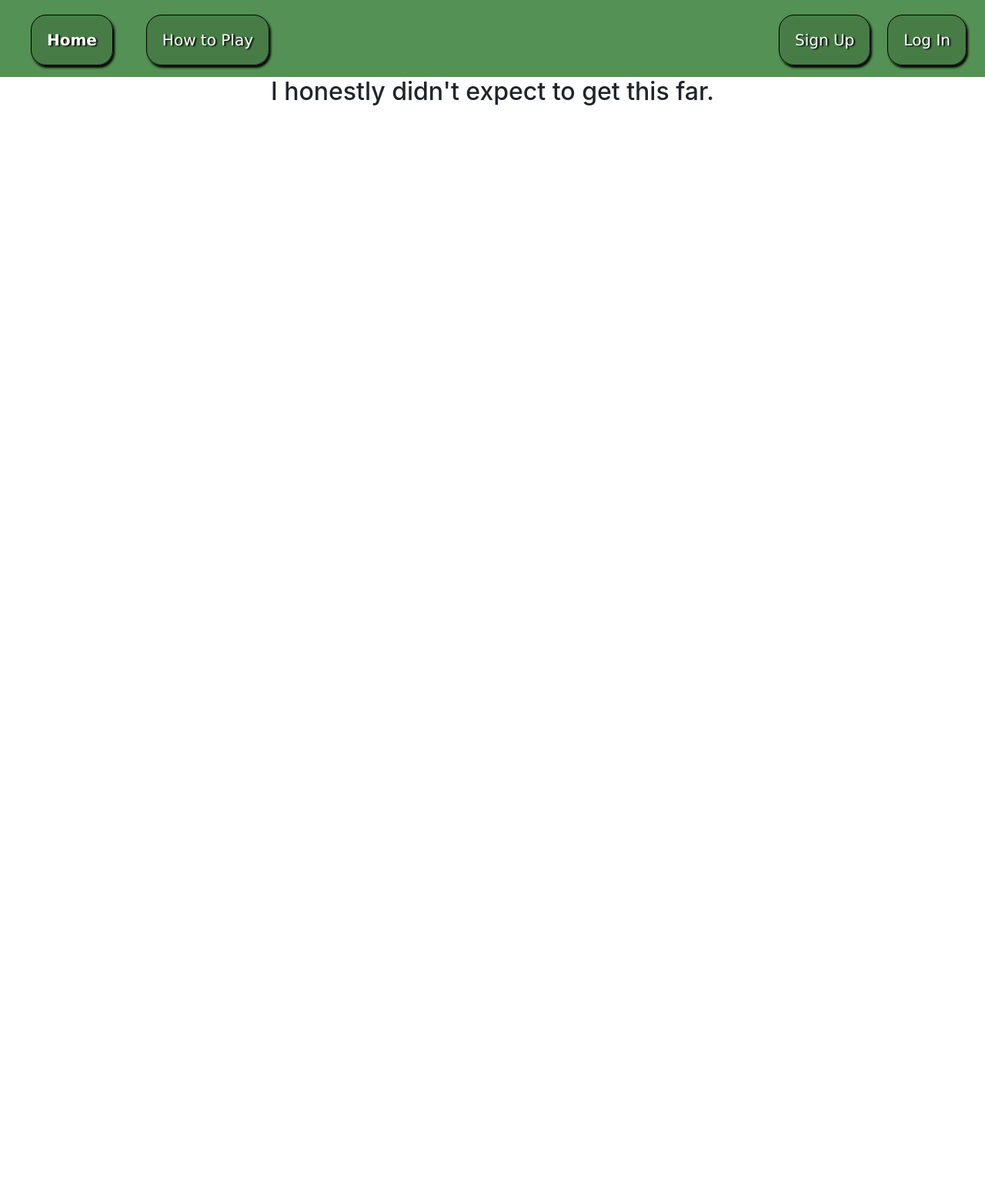
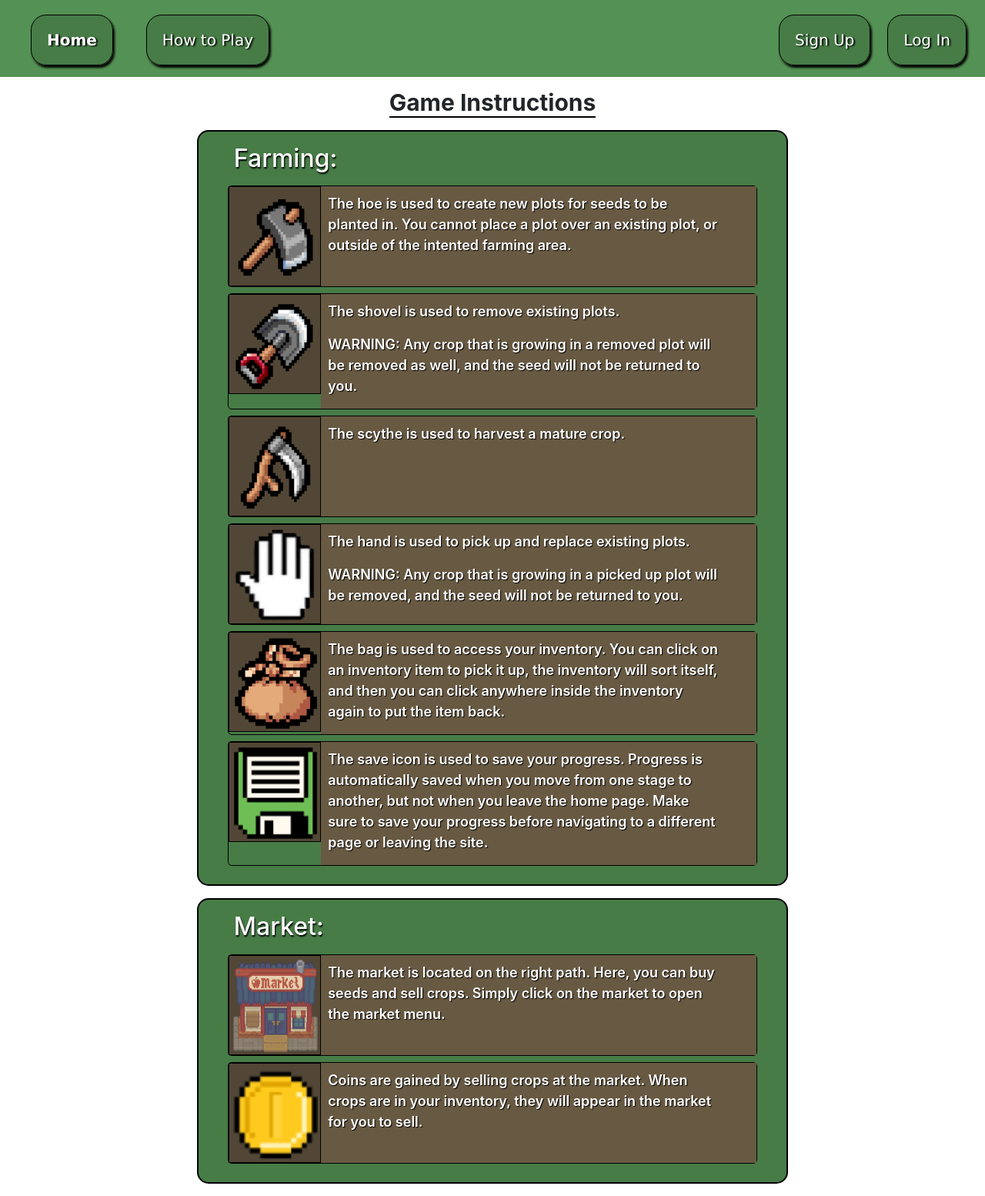
Before and after one commit to IsaiahMars/My-Projects, a Flask app: page /how-to-play in a window 1280 px wide. Shown: the whole page at 77% size. Before the commit the page ends 137 px from the top, so only its background shows below. Run offline with Flask 3, Linux system fonts and the light colour scheme; some libraries are stand-ins or nearby versions.

Commit message:
Update 5

```diff
--- a/2D Farming Game (Python, JavaScript)/client/static/css/base.css
+++ b/2D Farming Game (Python, JavaScript)/client/static/css/base.css
@@ -1,4 +1,3 @@
-
 
 /* ----------------------  */
 /*     CSS FOR NAVBAR      */
@@ -284,9 +283,9 @@
     font-size: 18px;
 }
 
-/* CSS FOR USER INFO FORM    */
-/* ------------------------- */
-/* CSS FOR PASSWORD MODAL    */
+/* CSS FOR USER INFO FORM  */
+/* ----------------------- */
+/* CSS FOR PASSWORD MODAL  */
 .account-settings-form .form-item .form-item-input #passwordModal {
     width: 170px;
     border: 1px solid black;
@@ -337,9 +336,9 @@
     font-style: Verdana;
     font-size: 18px;
 }
-/* CSS FOR PASSWORD MODAL */
-/* ------------------     */
-/* CSS FOR DELETE ACCOUNT MODAL    */
+/* CSS FOR PASSWORD MODAL       */
+/* ---------------------------  */
+/* CSS FOR DELETE ACCOUNT MODAL */
 .delete-account {
     margin: 1em 1em;
     width: 160px;
@@ -386,9 +385,9 @@
     font-size: 18px;
 }
 
-/* CSS FOR DELETE ACCOUNT MODAL    */
-/* ----------------------------    */
-/* CSS FOR HOME PAGE               */
+/* CSS FOR DELETE ACCOUNT MODAL */
+/* ---------------------------- */
+/* CSS FOR HOME PAGE            */
 
 .main-canvas{
     width: 1080px;
@@ -434,9 +433,9 @@
     outline: none;
 }
 
-/* CSS FOR HOME PAGE               */
-/* ----------------------------    */
-/* CSS FOR PATH LEFT PAGE          */
+/* CSS FOR HOME PAGE      */
+/* ---------------------  */
+/* CSS FOR PATH LEFT PAGE */
 
 .path-left-canvas{
     width: 1080px;
@@ -556,9 +555,9 @@
     display: none;
 }
 
-/* CSS FOR PATH LEFT PAGE          */
-/* ----------------------------    */
-/* CSS FOR PATH RIGHT PAGE         */
+/* CSS FOR PATH LEFT PAGE  */
+/* ----------------------- */
+/* CSS FOR PATH RIGHT PAGE */
 
 .path-right-canvas{
     width: 1080px;
@@ -769,4 +768,76 @@ input::-webkit-inner-spin-button {
 #market, #marketHover {
     display: none;
 }
-/* CSS FOR PATH RIGHT PAGE         */
+/* CSS FOR PATH RIGHT PAGE  */
+/* ------------------------ */
+/* CSS FOR INSTRUCTION PAGE */
+
+.instructions-header{
+    display: flex;
+    width: fit-content;
+    border-bottom: 2px solid black;
+    font-size: 30px;
+    margin: .5em auto;
+    font-style: Verdana;
+    font-weight: 700;
+}
+
+.instruction-container{
+    width: 60vw;
+    margin: 1em auto;
+    padding-bottom: 1em;
+    border: 2px solid black;
+    border-radius: 15px;
+    background: rgb(71, 124, 71);
+}
+
+.instruction-container .instruction-subheader{
+    margin: .5em 0;
+    margin-left: 6%;
+    font-style: Verdana;
+    color: white;
+    text-shadow: black 1px 2px 2px;
+}
+
+
+
+.instruction-container .instruction{
+    display: flex;
+    flex-direction: row;
+    width: 90%;
+    margin: .5em auto;
+    border: 1px solid black;
+    border-radius: 5px;
+}
+
+.instruction-container .instruction .instruction-img{
+    width: 120px;
+    height: 130px;
+    border: 1px solid black;
+    background: rgb(82, 71, 54);
+}
+
+.instruction-container .instruction img{
+    padding: .3em;
+    height: 130px;
+    width: 120px;
+    display: flex;
+    margin: auto;
+}
+
+.instruction-container .instruction .instruction-body {
+    background: rgb(104, 89, 66);
+    width: 100%;
+}
+
+.instruction-container .instruction .instruction-body p{
+    width: 90%;
+    text-align: left;
+    font-size: 18px;
+    font-style: Verdana;
+    margin-top: .5em;
+    margin-left: .5em;
+    color: white;
+    font-weight: 600;
+    text-shadow: black 1px 1px 1px;
+}
--- a/2D Farming Game (Python, JavaScript)/client/static/js/carrotPlot.js
+++ b/2D Farming Game (Python, JavaScript)/client/static/js/carrotPlot.js
@@ -24,7 +24,7 @@ export default class CarrotPlot{
     update(){
         var now = Date.now();
         if(this.stage < 6){
-            if(this.timePlanted + (4000 * this.stage) < now){
+            if(this.timePlanted + (50000 * this.stage) < now){
                 this.frameX += 1;
                 this.stage += 1;
             }
--- a/2D Farming Game (Python, JavaScript)/client/static/js/cornPlot.js
+++ b/2D Farming Game (Python, JavaScript)/client/static/js/cornPlot.js
@@ -24,7 +24,7 @@ export default class CornPlot{
     update(){
         var now = Date.now();
         if(this.stage < 6){
-            if(this.timePlanted + (4000 * this.stage) < now){
+            if(this.timePlanted + (85000 * this.stage) < now){
                 this.frameX += 1;
                 this.stage += 1;
             }
--- a/2D Farming Game (Python, JavaScript)/client/static/js/lettucePlot.js
+++ b/2D Farming Game (Python, JavaScript)/client/static/js/lettucePlot.js
@@ -24,7 +24,7 @@ export default class LettucePlot{
     update(){
         var now = Date.now();
         if(this.stage < 6){
-            if(this.timePlanted + (4000 * this.stage) < now){
+            if(this.timePlanted + (25000 * this.stage) < now){
                 this.frameX += 1;
                 this.stage += 1;
             }
--- a/2D Farming Game (Python, JavaScript)/client/static/js/potatoPlot.js
+++ b/2D Farming Game (Python, JavaScript)/client/static/js/potatoPlot.js
@@ -24,7 +24,7 @@ export default class PotatoPlot{
     update(){
         var now = Date.now();
         if(this.stage < 6){
-            if(this.timePlanted + (4000 * this.stage) < now){
+            if(this.timePlanted + (100000 * this.stage) < now){
                 this.frameX += 1;
                 this.stage += 1;
             }
--- a/2D Farming Game (Python, JavaScript)/client/static/js/turnipPlot.js
+++ b/2D Farming Game (Python, JavaScript)/client/static/js/turnipPlot.js
@@ -24,7 +24,7 @@ export default class TurnipPlot{
     update(){
         var now = Date.now();
         if(this.stage < 6){
-            if(this.timePlanted + (4000 * this.stage) < now){
+            if(this.timePlanted + (10000 * this.stage) < now){
                 this.frameX += 1;
                 this.stage += 1;
             }
--- a/2D Farming Game (Python, JavaScript)/client/templates/account-settings.html
+++ b/2D Farming Game (Python, JavaScript)/client/templates/account-settings.html
@@ -1,4 +1,4 @@
-{% extends "base.html" %} {% block title %} Account Settings {% endblock%} <!-- Jinja statement used to render this html page below the navbar defined in base.html -->
+{% extends "base.html" %} <!-- Jinja statement used to render this html page below the navbar defined in base.html -->
 
 {% block content %}
 <div class="account-settings-form">                                        <!-- This page is just a long series of divs, forms, inputs, and -->
--- a/2D Farming Game (Python, JavaScript)/client/templates/instructions.html
+++ b/2D Farming Game (Python, JavaScript)/client/templates/instructions.html
@@ -1,5 +1,77 @@
-{% extends "base.html" %} {% block title %} How to Play {% endblock%} <!-- Jinja statement used to render this html page below the navbar defined in base.html -->
+{% extends "base.html" %} <!-- Jinja statement used to render this html page below the navbar defined in base.html -->
 
 {% block content %}
-<h2 align="center"> I honestly didn't expect to get this far. </h2>
+<h2 class="instructions-header"> Game Instructions </h2>
+<div class="instruction-container">
+    <h2 class="instruction-subheader"> Farming: </h2>
+    <div class="instruction">
+        <div class="instruction-img">
+            <img src="../static/resources/hoe.png" alt="Hoe">
+        </div>
+        <div class="instruction-body">
+            <p> The hoe is used to create new plots for seeds to be planted in. You cannot place a plot over an existing plot, or outside of the intented farming area. </p>
+        </div>
+    </div>
+    <div class="instruction">
+        <div class="instruction-img">
+            <img src="../static/resources/shovel.png" alt="Shovel">
+        </div>
+        <div class="instruction-body">
+            <p> The shovel is used to remove existing plots. </p>
+            <p> WARNING: Any crop that is growing in a removed plot will be removed as well, and the seed will not be returned to you. </p>
+        </div>
+    </div>
+    <div class="instruction">
+        <div class="instruction-img">
+            <img src="../static/resources/scythe.png" alt="Scythe">
+        </div>
+        <div class="instruction-body">
+            <p> The scythe is used to harvest a mature crop. </p>
+        </div>
+    </div>
+    <div class="instruction">
+        <div class="instruction-img">
+            <img src="../static/resources/hand.png" alt="Hand">
+        </div>
+        <div class="instruction-body">
+            <p> The hand is used to pick up and replace existing plots. </p>
+            <p> WARNING: Any crop that is growing in a picked up plot will be removed, and the seed will not be returned to you. </p>
+        </div>
+    </div>
+    <div class="instruction">
+        <div class="instruction-img">
+            <img src="../static/resources/inventory.png" alt="Bag">
+        </div>
+        <div class="instruction-body">
+            <p> The bag is used to access your inventory. You can click on an inventory item to pick it up, the inventory will sort itself, and then you can click anywhere inside the inventory again to put the item back. </p>
+        </div>
+    </div>
+    <div class="instruction">
+        <div class="instruction-img">
+            <img src="../static/resources/save-icon.png" alt="Save">
+        </div>
+        <div class="instruction-body">
+            <p> The save icon is used to save your progress. Progress is automatically saved when you move from one stage to another, but not when you leave the home page. Make sure to save your progress before navigating to a different page or leaving the site. </p>
+        </div>
+    </div>
+</div>
+<div class="instruction-container">
+    <h2 class="instruction-subheader"> Market: </h2>
+    <div class="instruction">
+        <div class="instruction-img">
+            <img src="../static/resources/market.png" alt="Market">
+        </div>
+        <div class="instruction-body">
+            <p> The market is located on the right path. Here, you can buy seeds and sell crops. Simply click on the market to open the market menu. </p>
+        </div>
+    </div>
+    <div class="instruction">
+        <div class="instruction-img">
+            <img src="../static/resources/coin.png" alt="Coins">
+        </div>
+        <div class="instruction-body">
+            <p> Coins are gained by selling crops at the market. When crops are in your inventory, they will appear in the market for you to sell. </p>
+        </div>
+    </div>
+</div>
 {% endblock %}
--- a/2D Farming Game (Python, JavaScript)/client/templates/login.html
+++ b/2D Farming Game (Python, JavaScript)/client/templates/login.html
@@ -1,4 +1,4 @@
-{% extends "base.html" %} {% block title %} Login {% endblock%} <!-- Jinja statement used to render this html page below the navbar defined in base.html -->
+{% extends "base.html" %} <!-- Jinja statement used to render this html page below the navbar defined in base.html -->
 
 {% block content %}
 <div class="login-form">                                        <!-- Simple HTML form used to allow users to enter the -->
--- a/2D Farming Game (Python, JavaScript)/client/templates/sign-up.html
+++ b/2D Farming Game (Python, JavaScript)/client/templates/sign-up.html
@@ -1,4 +1,4 @@
-{% extends "base.html" %} {% block title %} Sign Up {% endblock%}  <!-- Jinja statement used to render this html page below the navbar defined in base.html -->
+{% extends "base.html" %}  <!-- Jinja statement used to render this html page below the navbar defined in base.html -->
 
 {% block content %}
 <div class="sign-up-form">
--- a/2D Farming Game (Python, JavaScript)/client/views.py
+++ b/2D Farming Game (Python, JavaScript)/client/views.py
@@ -6,7 +6,7 @@ from . import db, socketio
 import json
 
 views = Blueprint('views', __name__)               # Flask uses blueprints to facilitate modularity within projects, here I am creating the 'views' blueprint
-                                                   # to define all routes associated with the 'main' section of the website.
+                                                   # to define all routes associated with the main portion of the website.
 @views.route('/', methods=['GET', 'POST'])         # Defining the route for the home page, and passing methods 'GET' and 'POST' to allow requests to and from the backend.
 def home():
     if current_user.is_authenticated:              # Simple conditional that redirects a user to the login page based on whether or not they are authenticated using flask_login.
@@ -57,7 +57,7 @@ def handle_my_custom_event(data):
     for exisPlot in existingUserPlots:
         db.session.delete(exisPlot)
 
-    for item in savedUserInfo["inventory"]:                                                     # Inserting the received player data into its respective tables.
+    for item in savedUserInfo["inventory"]:                                                     # Inserting the received player data into its respective table.
         tempItem = InventoryItems(user_id=current_user.id,
                                  item_name=item["item_name"],
                                  item_image_id=item["item_image_id"],
```
Also changed, not shown: 1 other file.
